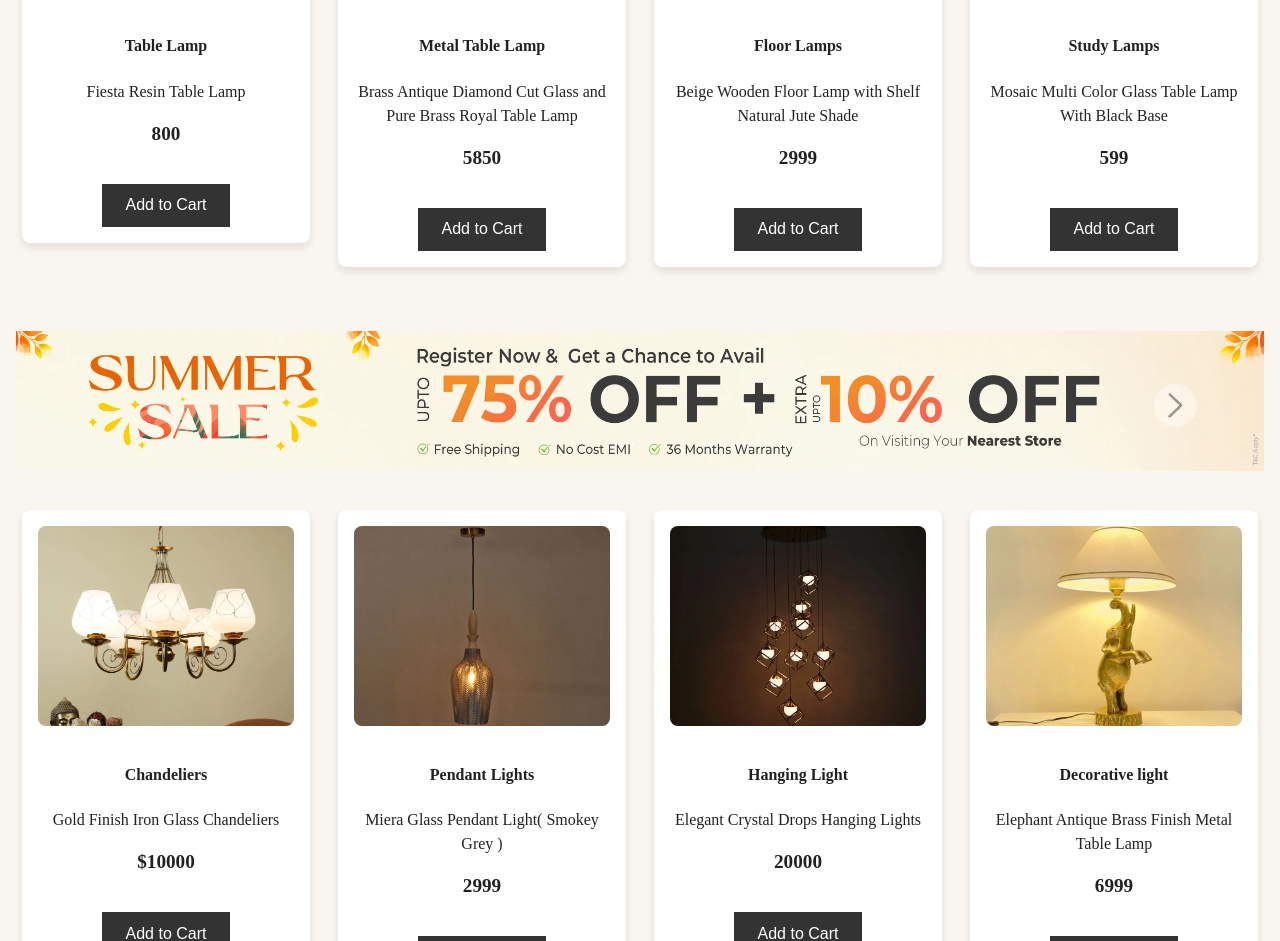
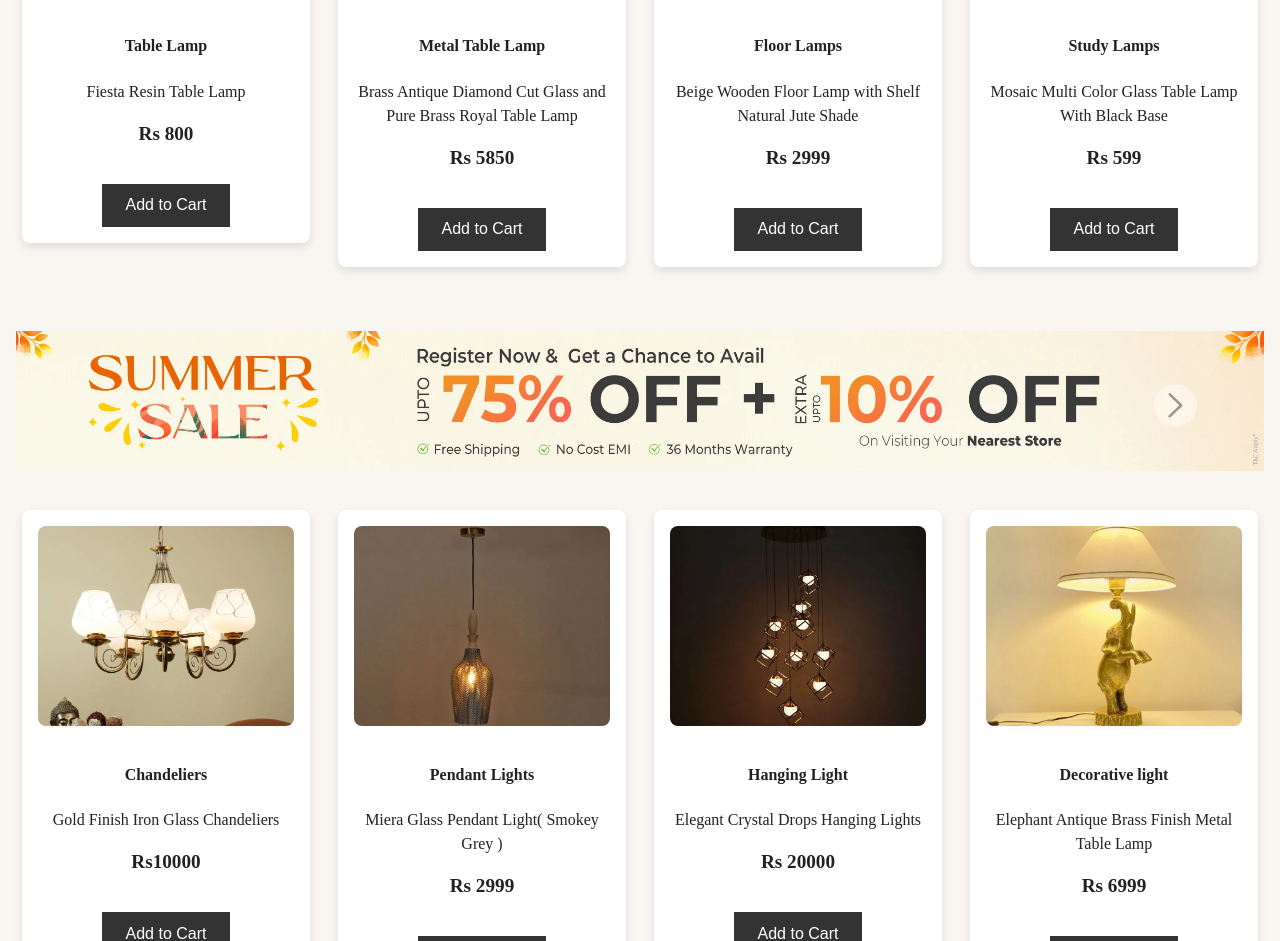
Before and after one commit to anjalitomar01/home-decor-ecommerce-main, a React (Create React App) app in the folder home-decor-ecommerce-main/: page /Lightning in a window 1280 px wide. Shown: the part 1454-2395 px from the top of the page. Built offline with nearby package versions, Linux system fonts and the light colour scheme.

Commit message:
rupees sign

```diff
--- a/home-decor-ecommerce-main/src/components/home/categories/Lightning.jsx
+++ b/home-decor-ecommerce-main/src/components/home/categories/Lightning.jsx
@@ -7,25 +7,25 @@ const Furniture = () => {
     {
       name: "Table Lamp",
       description: "Fiesta Resin Table Lamp",
-      price: "800",
+      price: "Rs 800",
       image: "/images/light5.png"
     },
     {
       name: "Metal Table Lamp",
       description: "Brass Antique Diamond Cut Glass and Pure Brass Royal Table Lamp",
-      price: "5850",
+      price: "Rs 5850",
       image: "/images/light6.png"
     },
     {
       name: "Floor Lamps",
       description: "Beige Wooden Floor Lamp with Shelf Natural Jute Shade",
-      price: "2999",
+      price: "Rs 2999",
       image: "/images/light7.png"
     },
     {
       name: "Study Lamps",
       description: "Mosaic Multi Color Glass Table Lamp With Black Base",
-      price: "599",
+      price: "Rs 599",
       image: "/images/light8.png"
     }
   ];
@@ -55,25 +55,25 @@ const Furniture = () => {
     {
       name: "Chandeliers",
       description: "Gold Finish Iron Glass Chandeliers",
-      price: "$10000",
+      price: "Rs10000",
       image: "/images/light9.png"
     },
     {
       name: "Pendant Lights",
       description: "Miera Glass Pendant Light( Smokey Grey )",
-      price: "2999",
+      price: "Rs 2999",
       image: "/images/light10.png"
     },
     {
       name: "Hanging Light",
       description: "Elegant Crystal Drops Hanging Lights",
-      price: "20000",
+      price: "Rs 20000",
       image: "/images/light11.png"
     },
     {
       name: "Decorative light",
       description: "Elephant Antique Brass Finish Metal Table Lamp",
-      price: "6999",
+      price: "Rs 6999",
       image: "/images/light12.png"
     }
   ];
```
